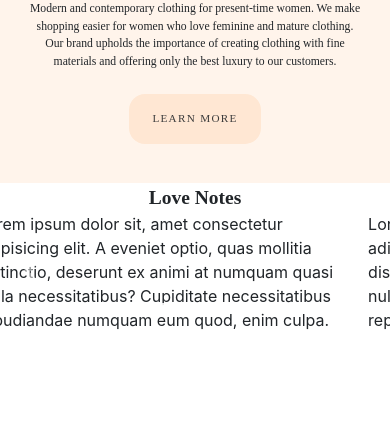
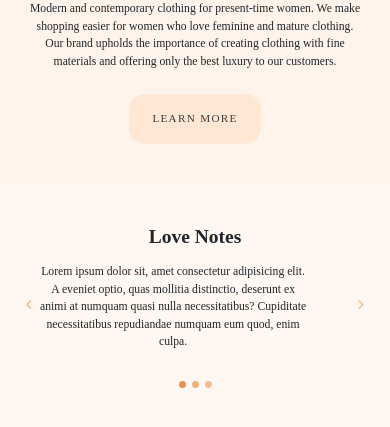
Before and after one commit to charcln/tgc-project-1, a plain HTML site: page index.html in a window 390 px wide. Shown: the part 4727-5154 px from the top of the page. Before the commit the page ends 5059 px from the top, so only its background shows below. Drawn offline with nearby package versions, Linux system fonts and the light colour scheme; a web font is replaced by a local one.

Commit message:
styled and made reviews section responsive

```diff
--- a/style.css
+++ b/style.css
@@ -549,3 +549,79 @@ button:focus, button:active {
        padding-bottom: 7%;
    }
 }
+/* -- */
+
+.reviews {
+    background-color: #fff8f2;
+    padding: 10% 0% 13%;
+}
+
+.review {
+    font-family: span;
+    font-size: 1.3vw;
+    text-align: center;
+    padding: 3% 15% 0%;
+}
+
+.carousel-control-prev-icon {
+    position: relative;
+    background-image: none;
+}
+
+.carousel-control-prev-icon:before {
+    content: "\f104";
+    font-family: FontAwesome;
+    font-size: 3vw;
+    color: #e28634;
+}
+
+.carousel-control-next-icon {
+    position: relative;
+    background-image: none;
+}
+
+.carousel-control-next-icon:before {
+    content: "\f105";
+    font-family: FontAwesome;
+    font-size: 3vw;
+    color: #e28634;
+}
+
+.carousel-indicators {
+    top: 170%;
+}
+
+.carousel-indicators li {
+    width: 7px;
+    height: 7px;
+    border-radius: 100%;
+    background-color: #e28634;
+}
+
+@media screen and (max-width: 1023px) {
+    .review {
+        font-size: 1.7vw;
+    }
+
+    .carousel-indicators {
+        top: 160%;
+    }
+
+    .reviews {
+        padding: 10% 0% 18%;
+    }
+}
+
+@media screen and (max-width: 767px) {
+    .review {
+        font-size: 3vw;
+    }
+
+    .reviews {
+        padding: 10% 0% 22%;
+    }
+
+    .carousel-indicators {
+        top: 120%;
+    }
+}
```
